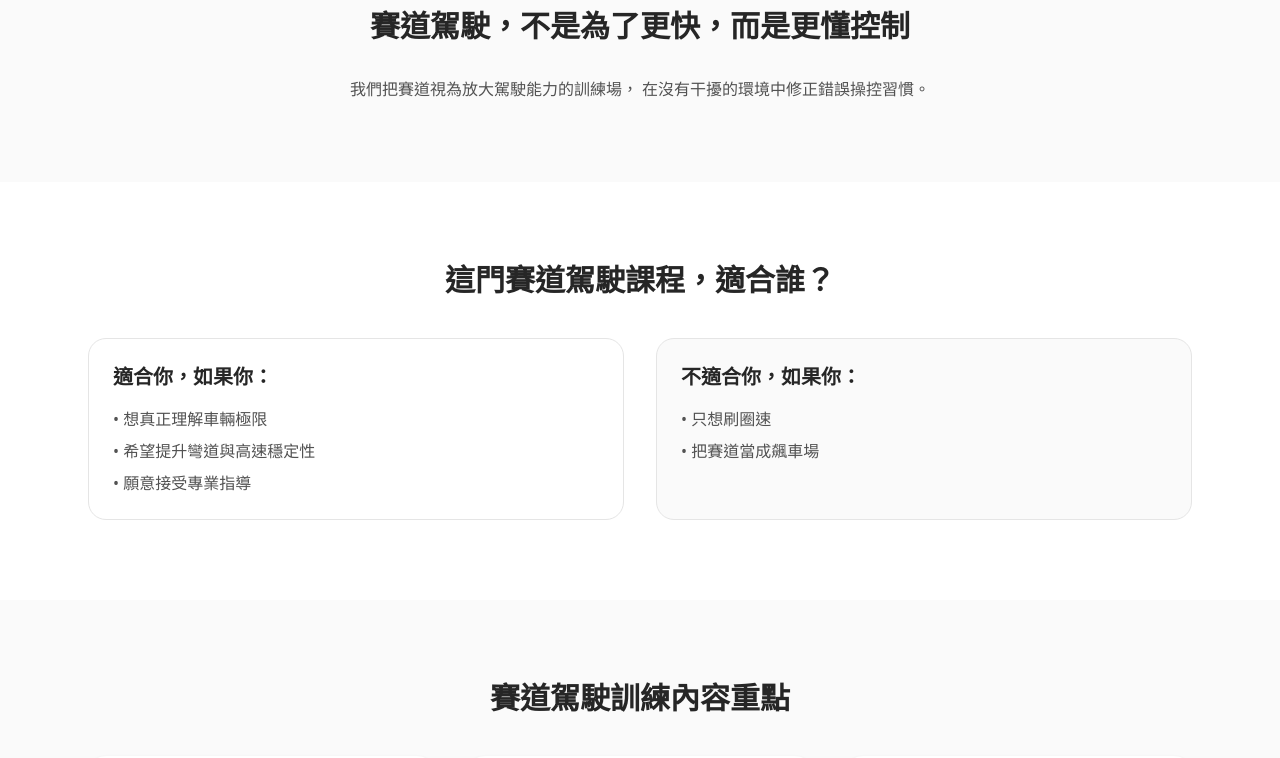
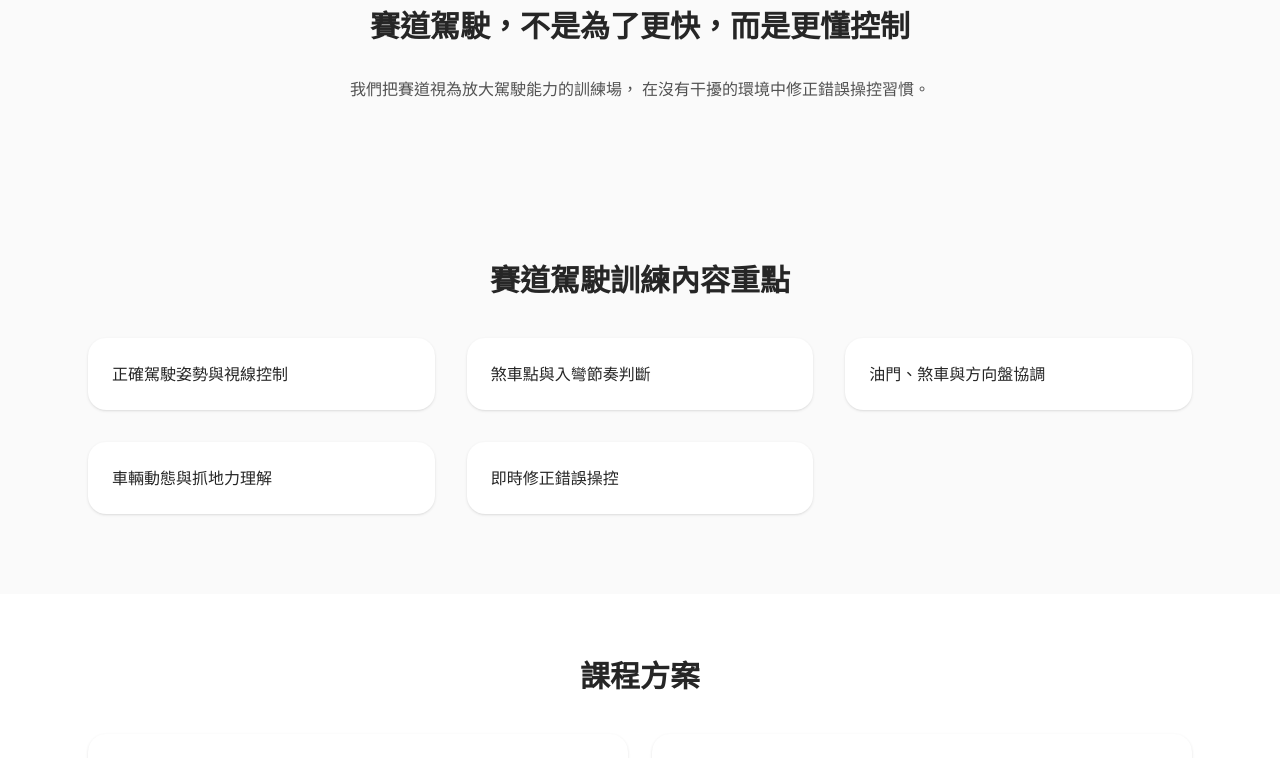
Before and after one commit to laurelke/drivemate-web, a Next.js app: page /courses/track-driving in a window 1280 px wide. Shown: the part 712-1470 px from the top of the page. Built offline with nearby package versions, Linux system fonts and the light colour scheme.

Commit message:
feat: unify course pages layout and design

```diff
--- a/app/courses/track-driving/TrackDrivingClient.tsx
+++ b/app/courses/track-driving/TrackDrivingClient.tsx
@@ -50,35 +50,6 @@ export default function TrackDrivingClient() {
           在沒有干擾的環境中修正錯誤操控習慣。
         </p>
       </section>
-
-      {/* ================= 適合誰 ================= */}
-      <section className="bg-white">
-        <div className="mx-auto max-w-6xl px-6 py-20">
-          <h2 className="mb-10 text-3xl font-bold text-center">
-            這門賽道駕駛課程，適合誰？
-          </h2>
-
-          <div className="grid gap-8 md:grid-cols-2">
-            <div className="rounded-2xl border p-6">
-              <h3 className="mb-4 text-xl font-semibold">適合你，如果你：</h3>
-              <ul className="space-y-2 text-neutral-600">
-                <li>• 想真正理解車輛極限</li>
-                <li>• 希望提升彎道與高速穩定性</li>
-                <li>• 願意接受專業指導</li>
-              </ul>
-            </div>
-
-            <div className="rounded-2xl border p-6 bg-neutral-50">
-              <h3 className="mb-4 text-xl font-semibold">不適合你，如果你：</h3>
-              <ul className="space-y-2 text-neutral-600">
-                <li>• 只想刷圈速</li>
-                <li>• 把賽道當成飆車場</li>
-              </ul>
-            </div>
-          </div>
-        </div>
-      </section>
-
       {/* ================= 課程內容 ================= */}
       <section className="mx-auto max-w-6xl px-6 py-20">
         <h2 className="mb-10 text-3xl font-bold text-center">
```
